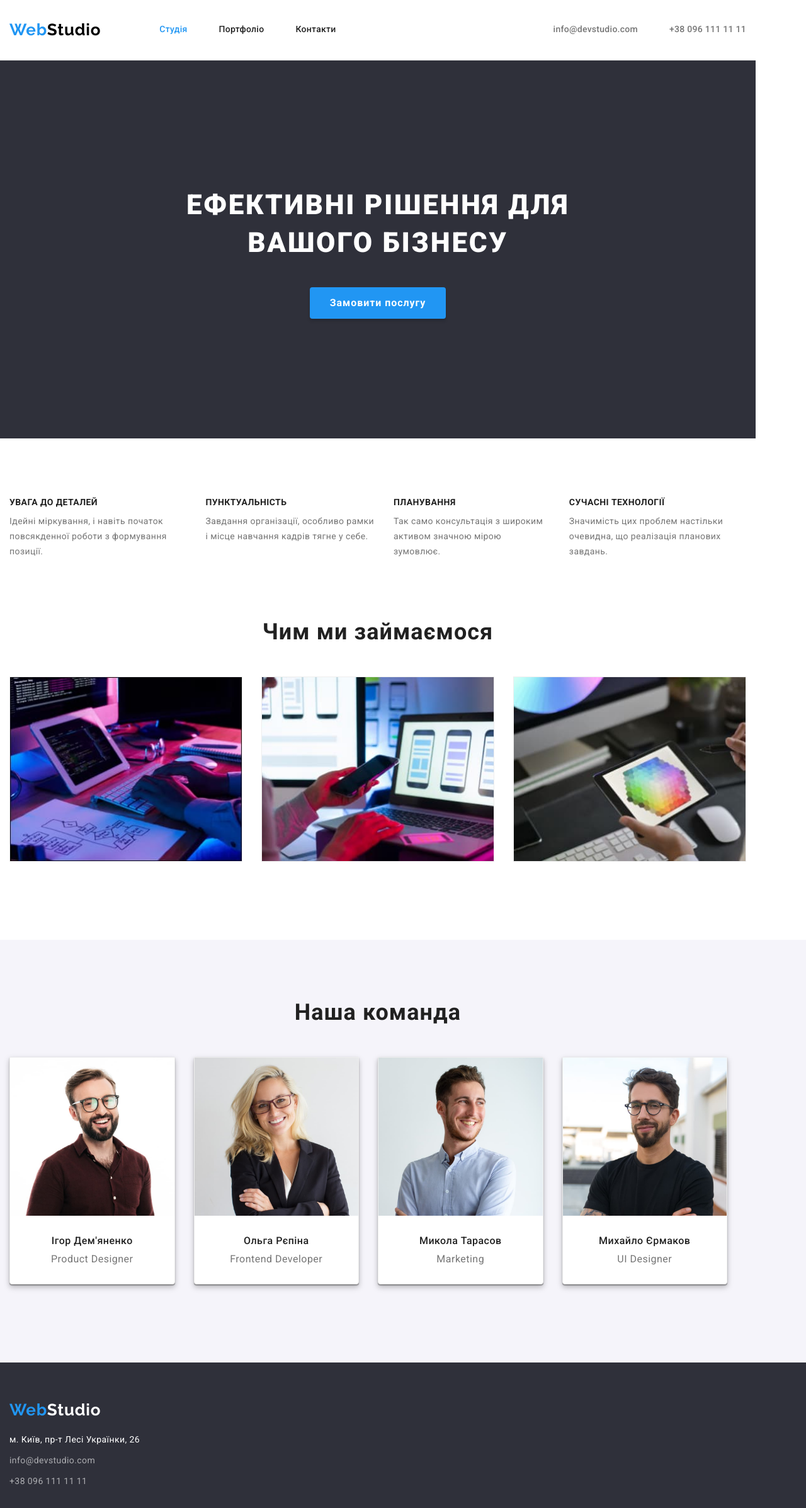
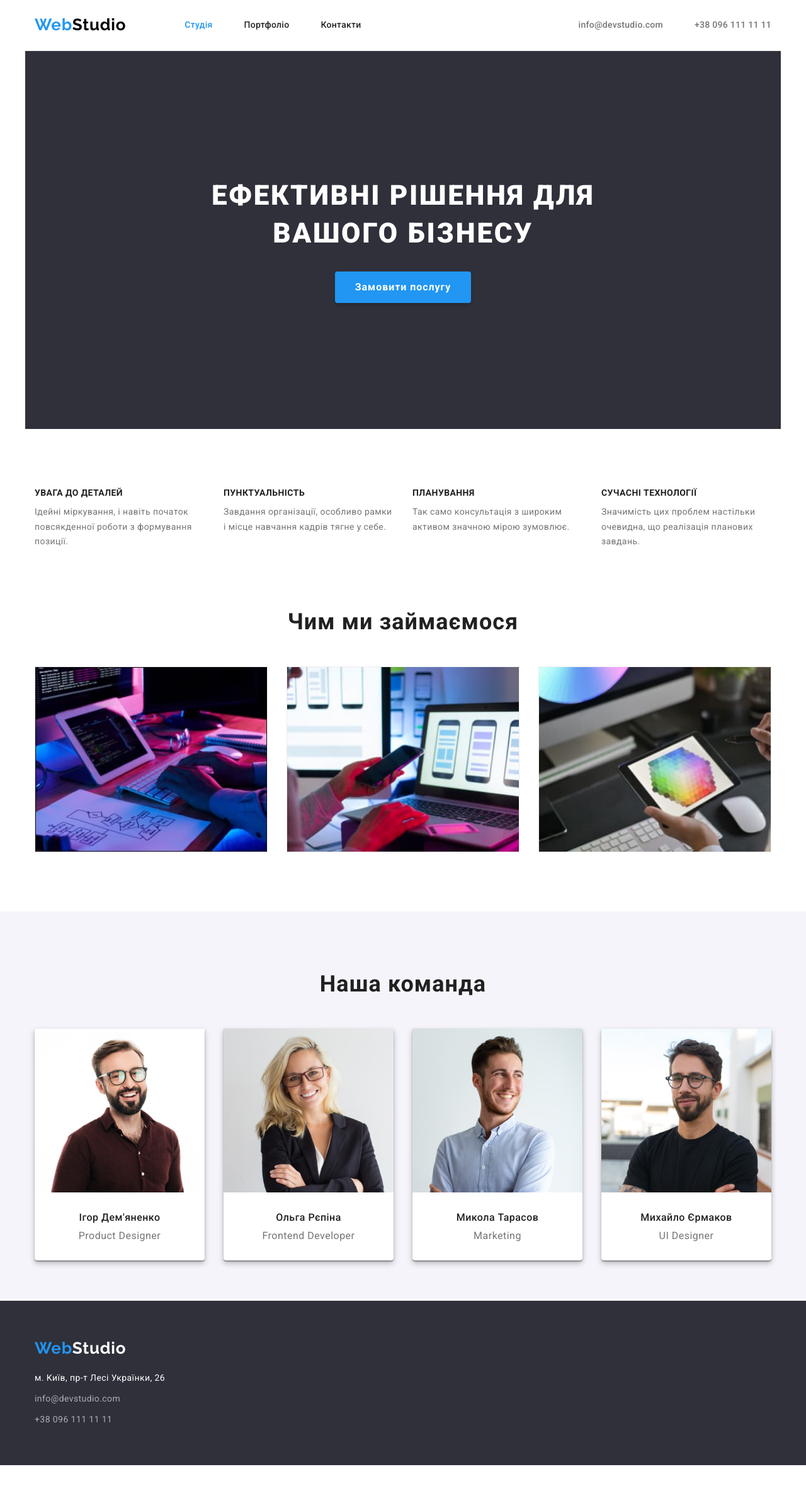
Before and after one commit to marychka2335/goit-markup-hw-03-old, a plain HTML site: page index.html in a window 1280 px wide. Shown: the whole page at 63% size. After the commit the page ends 2326 px from the top, so only its background shows below. Drawn offline with nearby package versions, Linux system fonts and the light colour scheme.

Commit message:
HW3 mistakes remove

```diff
--- a/css/styles.css
+++ b/css/styles.css
@@ -74,8 +74,8 @@ img {
 
 .container {
   width: 1200px;
-  margin-left: 0;
-  margin-right: 0;
+  margin-left: auto;
+  margin-right: auto;
   padding: 0 15px;
 }
 
@@ -85,8 +85,6 @@ img {
 .header-container {
   display: flex;
   border-bottom: 1px solid #ECECEC;
-  /* margin-left: 0 auto;
-  margin-right: 0 auto; */
   padding: 0 15px 0 15px;
 }
 
@@ -110,7 +108,7 @@ img {
 
 .header-logo {
   margin-right: 93px;
-  padding: 32px 0;
+  padding: 24px 0;
   align-items: center;
 }
 
@@ -196,11 +194,14 @@ img {
 /* main styles */
 .section {
   padding-bottom: 94px;
+  /* padding-top: 200px; */
 }
 
 /* hero styles */
 .hero {
   background: var(--hero-background);
+  padding-top: 200px;
+  padding-bottom: 200px;
 }
 
 h1 {
@@ -211,20 +212,10 @@ h1 {
   letter-spacing: 0.06em;
   text-transform: uppercase;
   color: var(--main-white-color);
-}
-
-.hero-container {
-  /* width: 1170px; */
-  height: 600px;
-  /* padding-bottom: 200px; */
-
+  margin-bottom: 30px;
 }
 
 .hero-sign {
-  padding-top: 200px;
-  padding-left: 0;
-  margin-bottom: 40px;
-  /* align-items: center; */
   margin-left: auto;
   margin-right: auto;
   width: 696px;
@@ -240,11 +231,11 @@ h1 {
   box-shadow: 0px 4px 4px rgba(0, 0, 0, 0.15);
 
   display: block;
-  padding: 10px 32px;
-  /* justify-content: center; */
   margin-left: auto;
   margin-right: auto;
   align-items: center;
+  height: 50px;
+  width: 216px;
 }
 
 .preliminary-btn:hover,
@@ -266,15 +257,7 @@ h1 {
 
 .specialty-container {
   display: flex;
-}
-
-.specialty .container {
-  display: block;
-  /* padding-left: 0;
-  padding-right: 0; */
-  /* margin-right: 0; */
-  margin-left: 0;
-  margin-right: 0;
+  padding-left: 0;
 }
 
 .specialty .title {
@@ -289,14 +272,14 @@ h1 {
 .specialty .text {
   font-size: 14px;
   line-height: 1.71;
+}
 
+.specialty-item {
+  width: 270px;
 }
 
 .specialty-item:not(:last-child) {
   margin-right: 30px;
-  /* width: 270px;
-  position: relative;
-  flex-basis: calc((100% - 8px * 3) / 4); */
 }
 
 /* our business styles */
@@ -312,16 +295,20 @@ h1 {
   margin-right: 30px;
 }
 
+.business .item {
+  margin-bottom: 0px;
+}
+
 /* out team styles */
 .team {
   letter-spacing: 0.03em;
   text-align: center;
   background: var(--button-color);
+  padding-top: 94px;
 }
 
 .team .section-title {
   margin-bottom: 50px;
-  padding-top: 94px;
 }
 
 
@@ -329,16 +316,17 @@ h1 {
   display: flex;
   flex-basis: calc((100% - 30px * 3) / 4);
   padding-right: 0;
+  margin-bottom: -30px;
 }
 
-.team-list .item {
+.team-item {
   background: var(--main-white-color);
   box-shadow: 0px 1px 3px rgba(0, 0, 0, 0.12), 0px 1px 1px rgba(0, 0, 0, 0.14), 0px 2px 1px rgba(0, 0, 0, 0.2);
   border-radius: 0px 0px 4px 4px;
   filter: drop-shadow(0px 4px 4px rgba(0, 0, 0, 0.25));
 }
 
-.team-list .item:not(:last-child) {
+.team-item:not(:last-child) {
   margin-right: 30px;
 }
 
@@ -349,35 +337,38 @@ h1 {
   text-align: center;
   letter-spacing: 0.03em;
   margin-bottom: 10px;
-  margin-top: 30px;
 }
 
 .team .text {
   font-size: 16px;
   line-height: 1.19;
   text-align: center;
-  margin-bottom: 30px;
+}
+
+.team .card {
+  padding-top: 30px;
+  padding-bottom: 30px;
 }
 
 /* projects-styles */
+
 .project-section {
-  padding-bottom: 34px;
+  padding-top: 94px;
+  padding-bottom: 94px;
 }
-
-/* .projects-container {
-  padding-bottom: 38px;
-} */
 
 .groups-container {
   display: flex;
-  margin-top: 150px;
-  margin-bottom: 34px;
+  flex-wrap: wrap;
   justify-content: center;
+  background: var(--main-white-color);
 }
 
-.groups-container .projects-filter {
+.projects-filter {
   display: flex;
   flex-wrap: wrap;
+  flex-direction: row;
+  margin-bottom: 50px;
 }
 
 .filter-btn {
@@ -388,12 +379,10 @@ h1 {
   color: var(--main-color);
   background: var(--button-color);
   box-shadow: 0px 3px 1px rgba(0, 0, 0, 0.1), 0px 1px 2px rgba(0, 0, 0, 0.08), 0px 2px 2px rgba(0, 0, 0, 0.12);
-  height: 38px;
-  width: fit-content;
+  padding: 6px 22px;
 }
 
 .filter-item:not(:last-child) {
-  /* margin-bottom: 50px; */
   margin-right: 8px;
 }
 
@@ -412,29 +401,16 @@ h1 {
   padding-bottom: 20px;
 }
 
-.projects-container {
-  /* display: flex;
-  flex-wrap: wrap;
-  align-items: center;
-  flex-basis: calc((100% - 30px * 8) / 9); */
-  background: var(--main-white-color);
-  /* border: 1px solid #EEEEEE; */
-}
-
-
 .projects {
   background-color: var(--main-white-color);
   display: flex;
   flex-wrap: wrap;
+  flex-direction: row;
   align-items: center;
-  /* flex-basis: calc((100% - 30px * 8) / 9); */
 }
 
 .project-description {
-  /* border: 1px #EEEEEE;
-  border-bottom: none; */
-  padding-left: 24px;
-  padding-right: 24px;
+  padding: 20px 24px;
 }
 
 .item {
@@ -448,18 +424,19 @@ h1 {
   margin-right: 0;
 }
 
+.item:nth-last-child(-n+3) {
+  margin-bottom: 0;
+}
+
 /* footer styles */
 .footer-style {
   background: #2F303A;
+  padding-top: 60px;
+  padding-bottom: 60px;
 }
 
 .logo-footer-style {
-  padding-top: 60px;
   padding-bottom: 20px;
-}
-
-.footer-style .address {
-  padding-bottom: 60px;
 }
 
 .logo-web {
@@ -479,7 +456,6 @@ address {
   font-size: 14px;
   line-height: 1.71;
   letter-spacing: 0.03em;
-  /* padding: 0; */
 }
 
 .address-list .location {
--- a/index.html
+++ b/index.html
@@ -147,41 +147,49 @@
           <h2 class="section-title">Наша команда</h2>
           <div class="team-list-container">
             <ul class="list team-list">
-              <li class="item">
+              <li class="team-item">
                 <img
                   src="./images/team1.jpg"
                   alt="фото Ігоря Дем'яненко"
                   width="270"
                 />
+                <div class="card">
                   <h3 class="title">Ігор Дем'яненко</h3>
                   <p class="text">Product Designer</p>
+                </div>
               </li>
-              <li class="item">
+              <li class="team-item">
                 <img
                   src="./images/team2.jpg"
                   alt="фото Ольги Рєпіною"
                   width="270"
                 />
+                <div class="card">
                   <h3 class="title">Ольга Рєпіна</h3>
                   <p class="text">Frontend Developer</p>
+                </div>
               </li>
-              <li class="item">
+              <li class="team-item">
                 <img
                   src="./images/team3.jpg"
                   alt="фото Миколи Тарасова"
                   width="270"
                 />
+                <div class="card">
                   <h3 class="title">Микола Тарасов</h3>
                   <p class="text">Marketing</p>
+                </div>
               </li>
-              <li class="item">
+              <li class="team-item">
                 <img
                   src="./images/team4.jpg"
                   alt="фото Михайла Єрмакова"
                   width="270"
                 />
+                <div class="card">
                   <h3 class="title">Михайло Єрмаков</h3>
                   <p class="text">UI Designer</p>
+                </div>
               </li>
             </ul>
           </div>
```
Also changed, not shown: portfolio.html (+5 -13 lines). Lines whose indentation alone changed are shown as unchanged.
